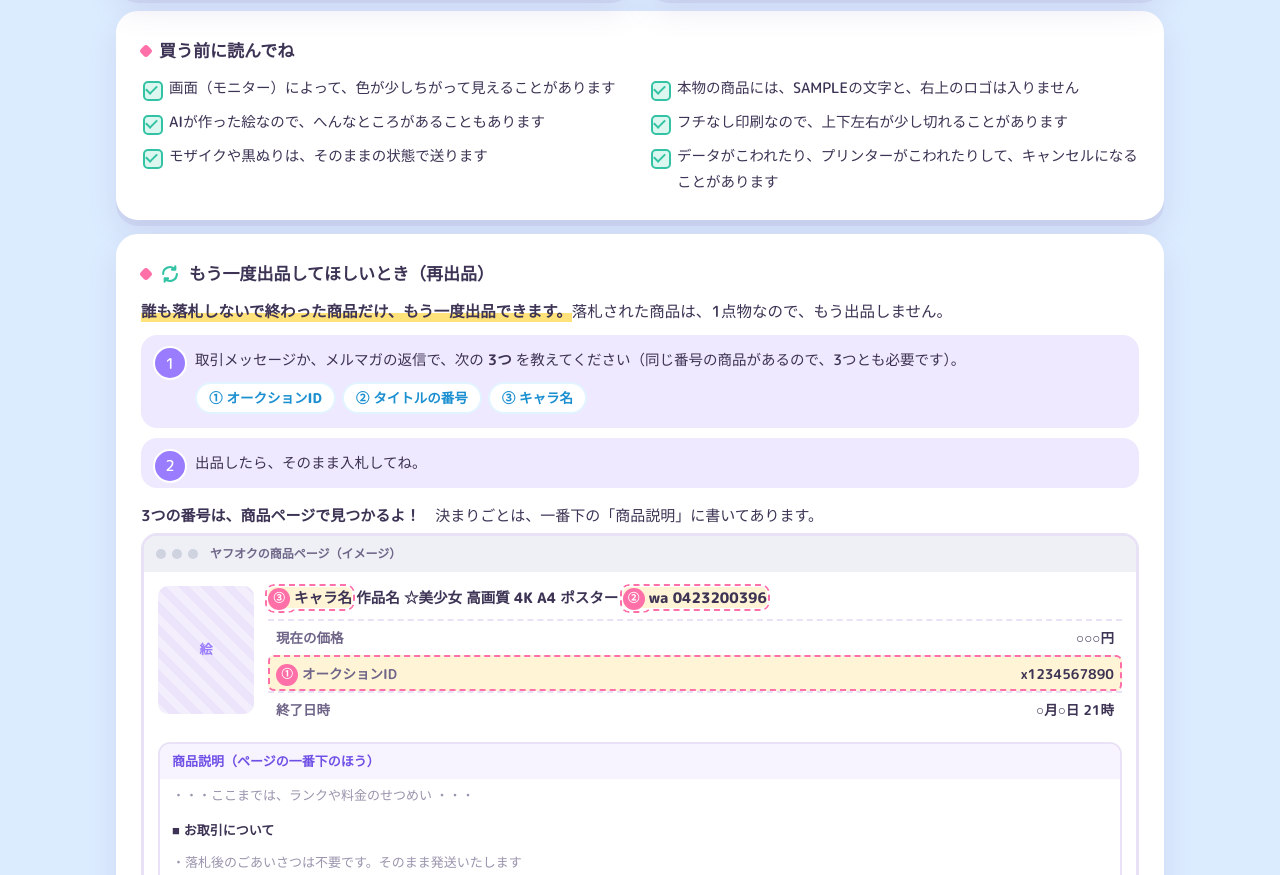
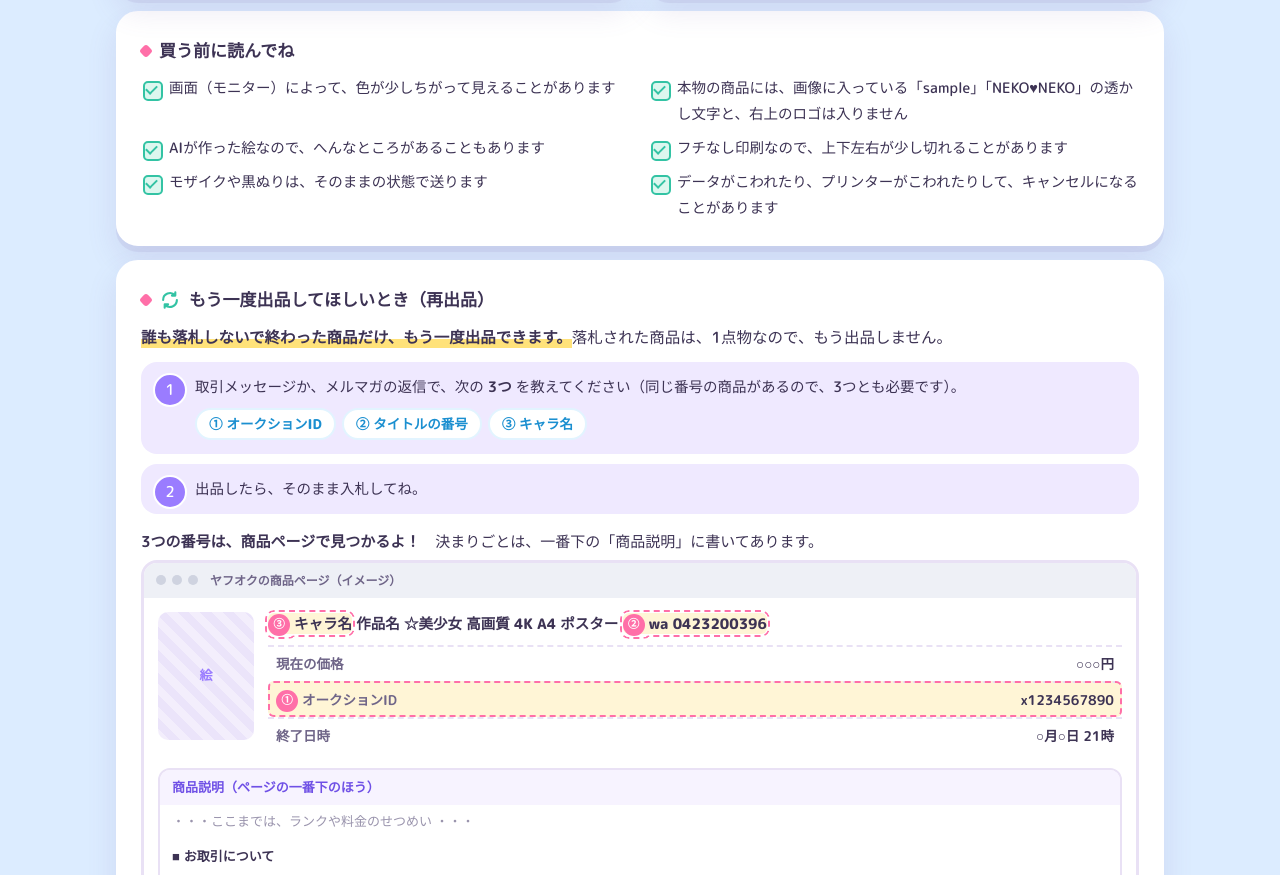
Before and after one commit to nekonekoshop/nekonekoshop.github.io, a plain HTML site: page index.html in a window 1280 px wide. Shown: the part 7883-8758 px from the top of the page. Drawn offline with Linux system fonts and the light colour scheme; a web font is replaced by a local one.

Commit message:
Add files via upload

```diff
--- a/index.html
+++ b/index.html
@@ -528,7 +528,7 @@
       <h3>買う前に読んでね</h3>
       <ul class="checklist">
         <li>画面（モニター）によって、色が少しちがって見えることがあります</li>
-        <li>本物の商品には、SAMPLEの文字と、右上のロゴは入りません</li>
+        <li>本物の商品には、画像に入っている「sample」「NEKO♥NEKO」の透かし文字と、右上のロゴは入りません</li>
         <li>AIが作った絵なので、へんなところがあることもあります</li>
         <li>フチなし印刷なので、上下左右が少し切れることがあります</li>
         <li>モザイクや黒ぬりは、そのままの状態で送ります</li>
```
